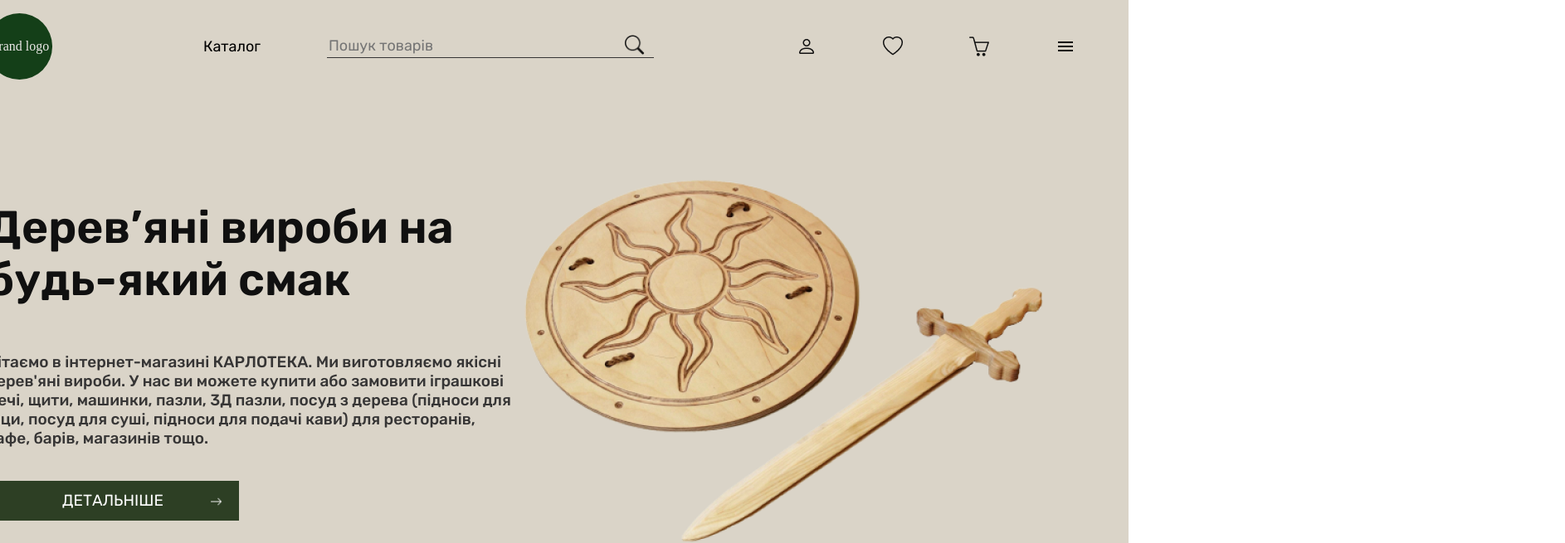
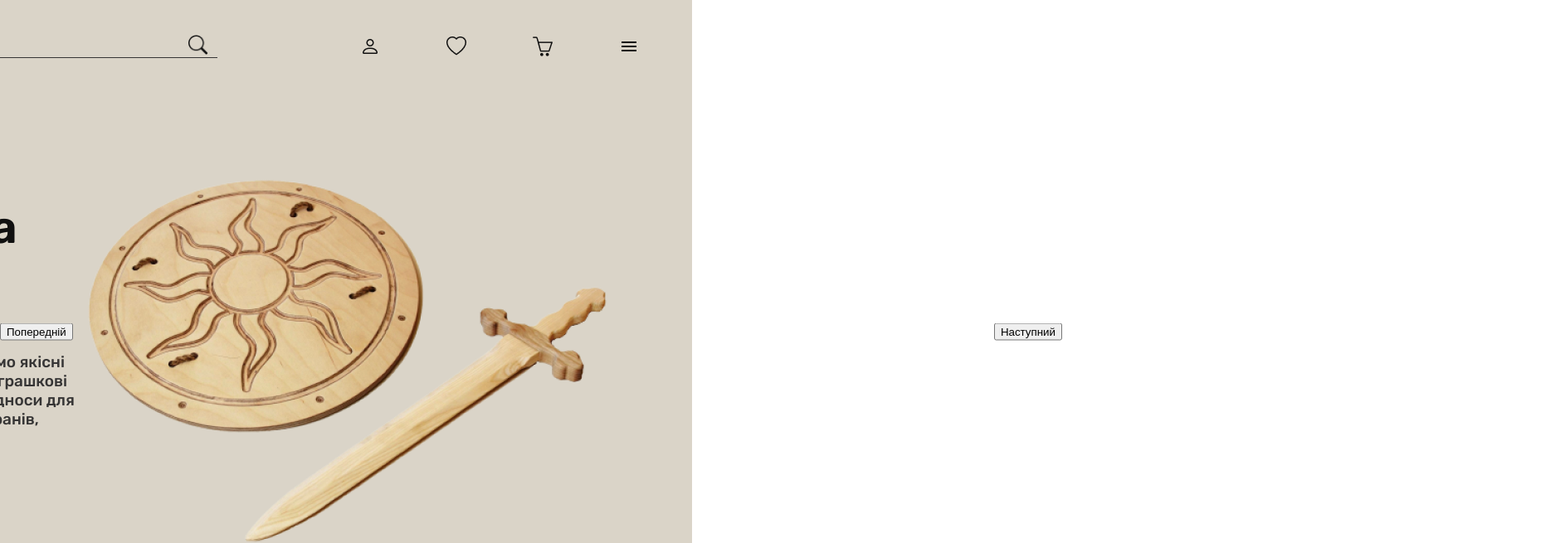
Before and after one commit to Carloteka/carloteka-frontend, a React (Create React App) app: page / in a window 1280 px wide. Shown: the top 655 px of the page at 83% size, 1886 px wide, since content can reach past the window. Built offline with nearby package versions, Linux system fonts and the light colour scheme.

Commit message:
add carousel

```diff
--- a/package.json
+++ b/package.json
@@ -13,7 +13,7 @@
     "node-sass": "^9.0.0",
     "react": "^18.2.0",
     "react-dom": "^18.2.0",
-    "react-scripts": "5.0.1",
+    "react-scripts": "^5.0.1",
     "styled-components": "^6.0.7",
     "typescript": "^4.9.5",
     "web-vitals": "^2.1.4"
--- a/src/components/popularGoods/popularGoods.styled.tsx
+++ b/src/components/popularGoods/popularGoods.styled.tsx
@@ -16,6 +16,7 @@ export const GoodsItemsBlock = styled.div`
     font-weight: 600px;
     margin-top: 43px;
   }
+
 `;
 export const GoodsCards = styled.div`
   display: flex;
--- a/src/components/popularGoods/popularGoods.tsx
+++ b/src/components/popularGoods/popularGoods.tsx
@@ -1,4 +1,4 @@
-
+import { useState } from "react";
 import {
   MainGoodsBlock,
   GoodsItemsBlock,
@@ -7,11 +7,36 @@ import {
 } from "./popularGoods.styled";
 
 export const PopularGoods = () => {
+  const [activeIndex, setActiveIndex] = useState(0);
+
+  const handlePrevClick = () => {
+    setActiveIndex((prevIndex) => (prevIndex === 0 ? 3 : prevIndex - 1));
+  };
+
+  const handleNextClick = () => {
+    setActiveIndex((prevIndex) => (prevIndex === 3 ? 0 : prevIndex + 1));
+  };
+
   return (
     <MainGoodsBlock>
       <GoodsItemsBlock>
         <h1>Популярні товари</h1>
-        <GoodsCards>
+        <div
+          style={{
+            position: "relative",
+            overflow: "hidden",
+          }}
+        >
+          <GoodsCards
+            style={{
+              display: "flex",
+              width: "400%", // Змінюємо ширину каруселі для відображення всіх елементів
+              transition: "transform 0.5s ease",
+              transform: `translateX(-${activeIndex * 25}%)`, // Змінюємо позицію каруселі в залежності від активного елемента
+              position: "relative",
+            }}
+          >
+            {Array.from({ length: 4 }).map((_, index) => (
               <GoodsCardItem>
                 <div className="cardImg">
                   <div className="card_details">
@@ -35,6 +60,7 @@ export const PopularGoods = () => {
                 </div>
                 <div className="price">$10</div>
               </GoodsCardItem>
+            ))}
             <GoodsCardItem>
               <div className="cardImg">
                 <div className="card_details">
@@ -102,6 +128,29 @@ export const PopularGoods = () => {
               <div className="price">$10</div>
             </GoodsCardItem>
           </GoodsCards>
+        </div>
+        <button
+          onClick={handlePrevClick}
+          style={{
+            position: "absolute",
+            left: 0,
+            top: "50%", // Вирівнюємо кнопку по центру відносно висоти
+            transform: "translateY(-50%)", // Вирівнюємо кнопку по вертикалі
+          }}
+        >
+          Попередній
+        </button>
+        <button
+          onClick={handleNextClick}
+          style={{
+            position: "absolute",
+            right: 0,
+            top: "50%",
+            transform: "translateY(-50%)",
+          }}
+        >
+          Наступний
+        </button>
       </GoodsItemsBlock>
     </MainGoodsBlock>
   );
```
Also changed, not shown: 1 other file (tests, documents, lock files or other folders). Lines whose indentation alone changed are shown as unchanged.
